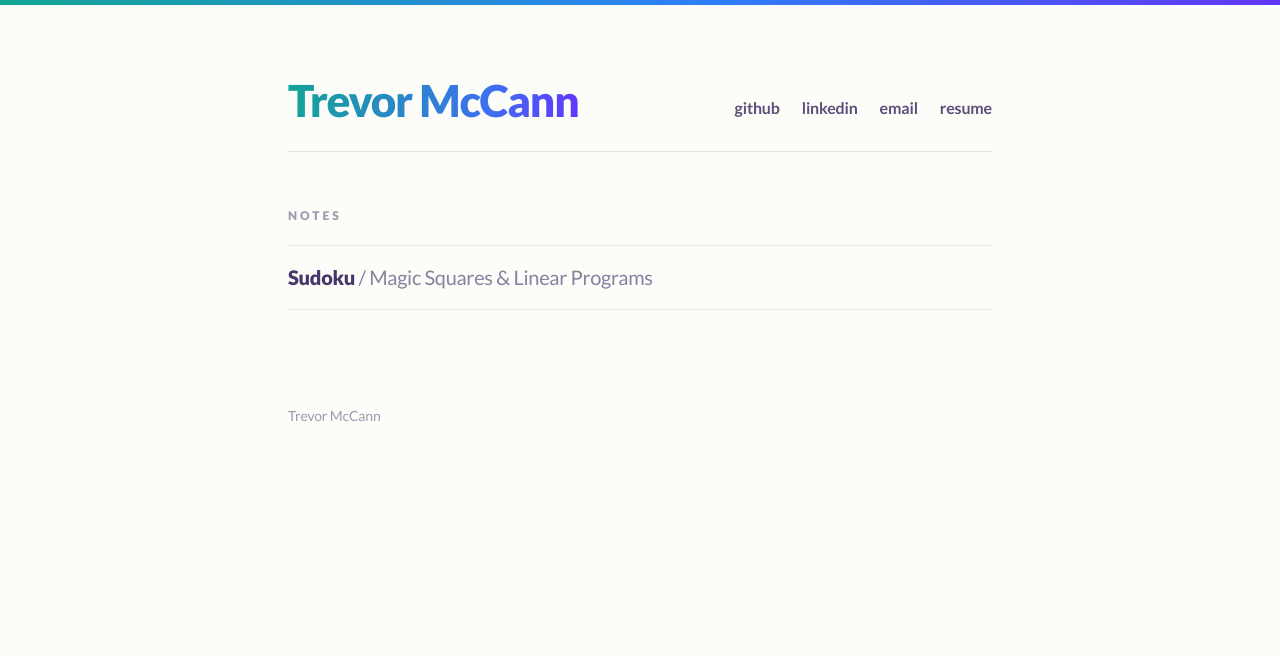
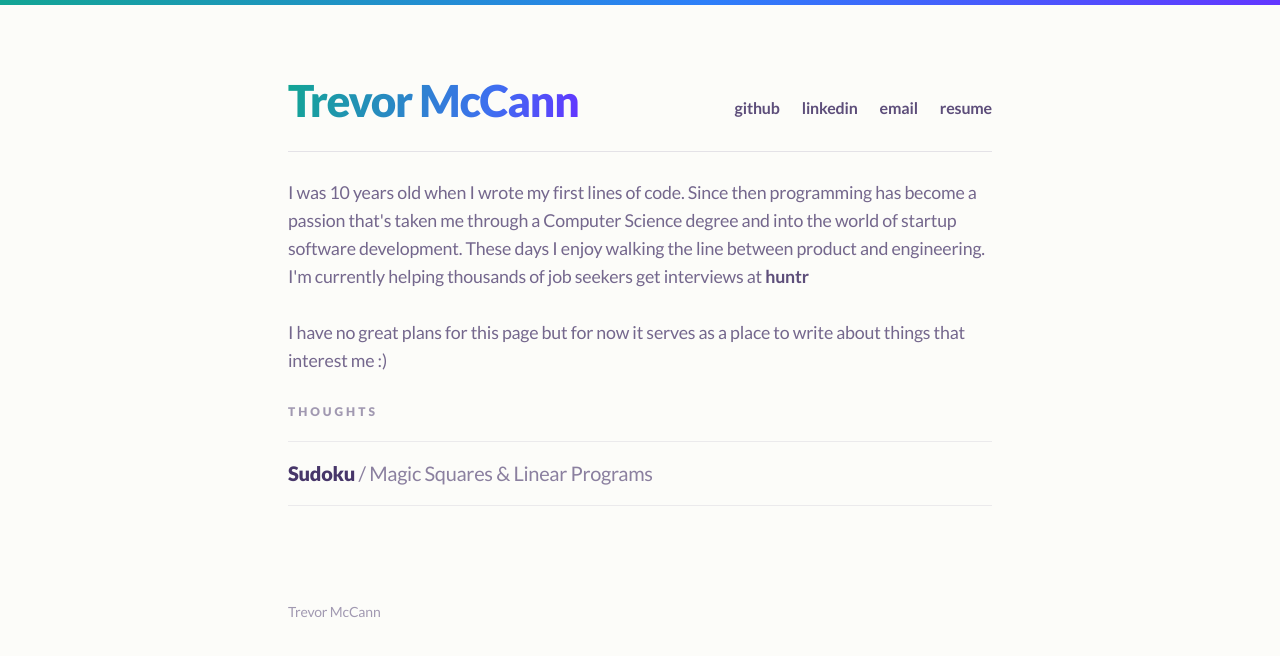
Before and after one commit to tmccann21/portfolio-website, a PHP site: page / in a window 1280 px wide. Shown: the top 656 px of the page. Run offline with PHP 8.4, Linux system fonts and the light colour scheme.

Commit message:
update bio

```diff
--- a/articles/sudoku.html
+++ b/articles/sudoku.html
@@ -322,7 +322,7 @@ Total Constraints: 3090
                 </div>
                 <br>
                 <p class="article-paragraph">
-                    <a class="footer-link fade-colour" href="../index.html">Trevor McCann </a> • November 2020
+                    <a class="footer-link fade-colour" href="../index.html">Trevor McCann </a>
                 </p>
             </div>
         </div>
--- a/index.html
+++ b/index.html
@@ -23,8 +23,14 @@
           </div>
         </div>
       </div>
-      <p class="bio"></p>
-      <div class="section-eyebrow">Notes</div>
+      <p class="bio">I was 10 years old when I wrote my first lines of code. Since then programming has become a passion that's
+        taken me through a Computer Science degree and into the world of startup software development. These days I enjoy walking
+        the line between product and engineering. I'm currently helping thousands of job seekers get interviews at
+        <a href="https://huntr.co" rel="noreferrer" target="_blank">huntr</a>
+        <br/><br/>
+        I have no great plans for this page but for now it serves as a place to write about things that interest me :)
+      </p>
+      <div class="section-eyebrow">Thoughts</div>
       <ul class="article-list">
         <li>
           <a href="articles/sudoku.html" class="article-link">
--- a/style/home.css
+++ b/style/home.css
@@ -15,16 +15,23 @@
 .navbar-link:hover { color: #6236FF; }
 
 .bio {
-    margin: 26px 0 0;
-    font-size: 18px;
+    margin: 26px 0 13px 0;
+    font-size: 17.8px;
     line-height: 28px;
     letter-spacing: -0.2px;
     color: rgba(25, 4, 69, 0.6);
-    max-width: 52ch;
 }
 
+.bio a, .bio a:link, .bio a:visited, .bio a:active {
+    color: rgba(25, 4, 69, 0.7);
+    text-decoration: none;
+    font-weight: 600;
+}
+
+.bio a:hover { color: #6236FF; }
+
 .section-eyebrow {
-    margin: 52px 0 18px;
+    margin: 26px 0 18px;
     font-size: 12px;
     font-weight: 800;
     letter-spacing: 3px;
```
